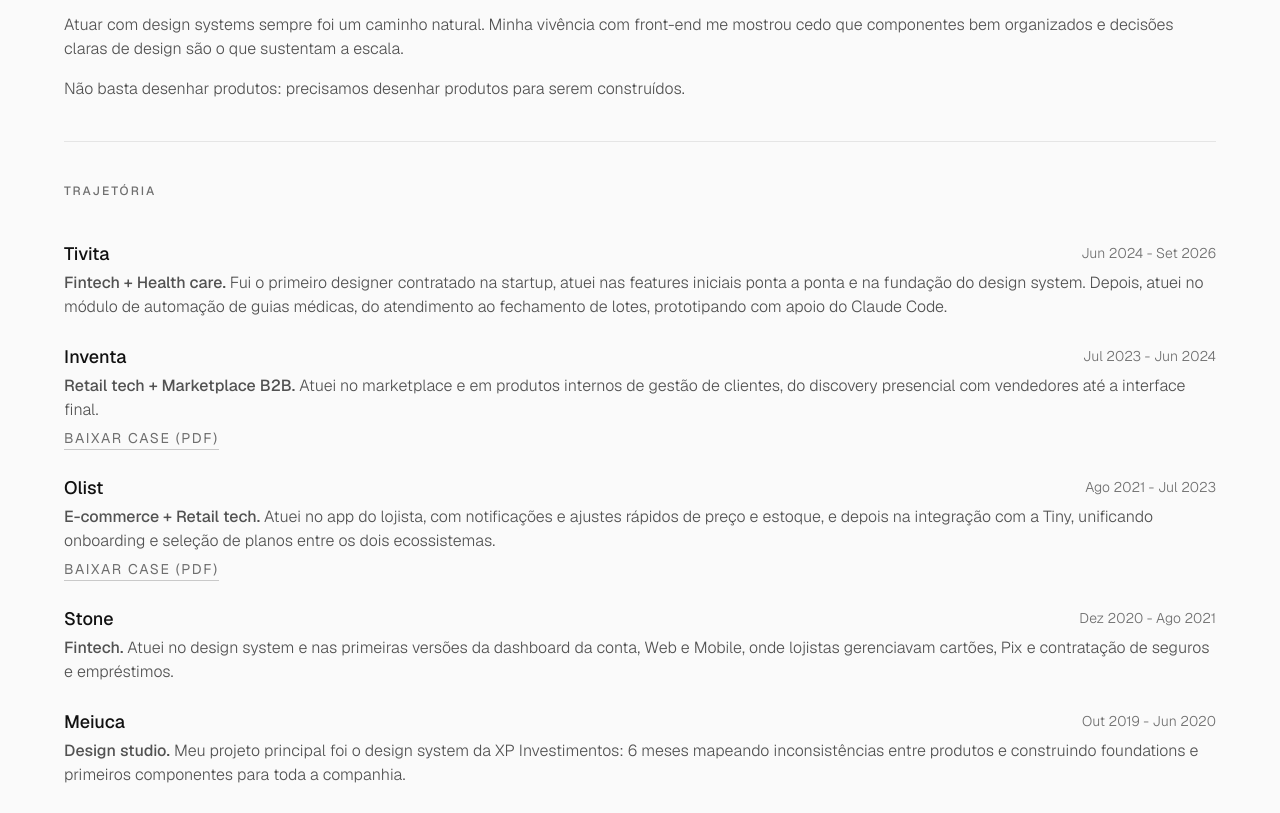
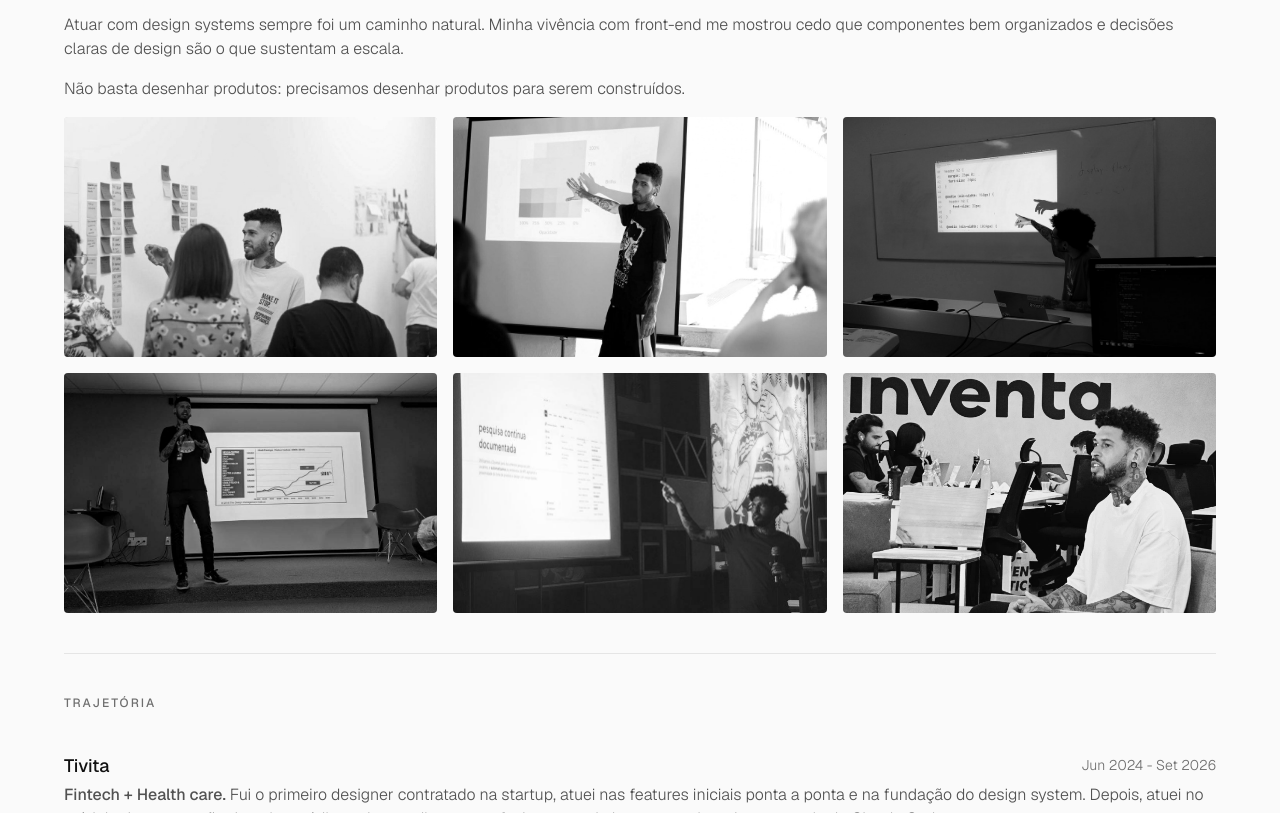
Before and after one commit to felipecotto/felipecotto.github.io, a plain HTML site: page index.html in a window 1280 px wide. Shown: the part 404-1217 px from the top of the page. Drawn offline with nearby package versions, Linux system fonts and the light colour scheme.

Commit message:
Add Imagens

```diff
--- a/index.html
+++ b/index.html
@@ -39,8 +39,20 @@
     }
     .hero-fade:nth-child(1) { animation-delay: 0.05s; }
     .hero-fade:nth-child(2) { animation-delay: 0.3s; }
+    .hero-fade:nth-child(3) { animation-delay: 0.55s; }
+    .hero-fade:nth-child(4) { animation-delay: 0.7s; }
     @keyframes heroFade {
         to { opacity: 1; transform: translateY(0); }
+    }
+
+    /* fotos da tira "em campo": tom neutro por padrão, cor ao passar o mouse */
+    .photo-tone {
+        filter: grayscale(1) contrast(1.02);
+        transition: filter 0.4s ease;
+    }
+    .photo-tone:hover,
+    .photo-tone:focus-visible {
+        filter: grayscale(0);
     }
 
     .ext-link {
@@ -135,6 +147,31 @@
                     <p>Não basta desenhar produtos: precisamos desenhar produtos para serem construídos.</p>
                 </div>
             </div>
+        </div>
+
+        <!-- Em campo: fotos de palestras, workshops e mentoria -->
+        <div class="hero-fade flex flex-col sm:flex-row gap-4 w-full">
+            <img src="assets/sobre/estrategia.jpg" width="1000" height="666" loading="lazy" decoding="async"
+                 alt="Felipe conduzindo uma dinâmica de priorização com o time, apontando para post-its organizados na parede."
+                 class="photo-tone h-[180px] md:h-[240px] w-full sm:flex-1 min-w-0 rounded object-cover object-top bg-[#d9d9d9]">
+            <img src="assets/sobre/interface.jpg" width="1000" height="666" loading="lazy" decoding="async"
+                 alt="Felipe apresentando um grid de opacidade e brilho para explicar um princípio de interface."
+                 class="photo-tone h-[180px] md:h-[240px] w-full sm:flex-1 min-w-0 rounded object-cover object-top bg-[#d9d9d9]">
+            <img src="assets/sobre/implementacao.jpg" width="1000" height="562" loading="lazy" decoding="async"
+                 alt="Felipe ensinando CSS e media queries, apontando para um trecho de código projetado."
+                 class="photo-tone h-[180px] md:h-[240px] w-full sm:flex-1 min-w-0 rounded object-cover object-top bg-[#d9d9d9]">
+        </div>
+
+        <div class="hero-fade flex flex-col sm:flex-row gap-4 w-full">
+            <img src="assets/sobre/palestra.jpg" width="960" height="640" loading="lazy" decoding="async"
+                 alt="Felipe em pé no palco, com um microfone, apresentando um gráfico do Design Value Index."
+                 class="photo-tone h-[180px] md:h-[240px] w-full sm:flex-1 min-w-0 rounded object-cover bg-[#d9d9d9]">
+            <img src="assets/sobre/pesquisa.jpg" width="750" height="500" loading="lazy" decoding="async"
+                 alt="Felipe apresentando um slide sobre pesquisa contínua documentada, num evento com mural colorido ao fundo."
+                 class="photo-tone h-[180px] md:h-[240px] w-full sm:flex-1 min-w-0 rounded object-cover object-top bg-[#d9d9d9]">
+            <img src="assets/sobre/equipe.jpg" width="1440" height="960" loading="lazy" decoding="async"
+                 alt="Felipe sentado numa poltrona, conversando com o time, com colegas trabalhando ao fundo e o logo da Inventa na parede."
+                 class="photo-tone h-[180px] md:h-[240px] w-full sm:flex-1 min-w-0 rounded object-cover bg-[#d9d9d9]">
         </div>
     </section>
 
```
Also changed, not shown: assets/sobre/equipe.jpg (added), assets/sobre/estrategia.jpg (added), assets/sobre/implementacao.jpg (added), assets/sobre/interface.jpg (added), assets/sobre/palestra.jpg (added), assets/sobre/pesquisa.jpg (added).
